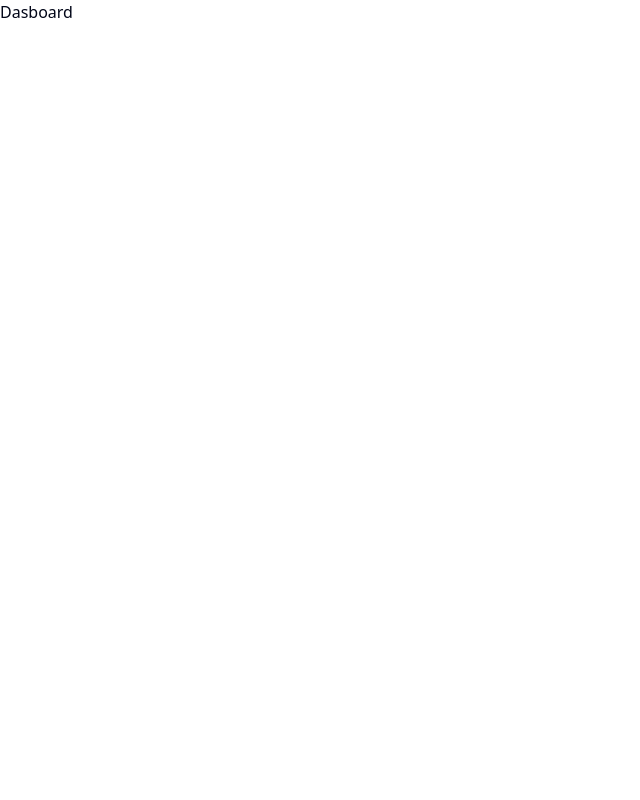
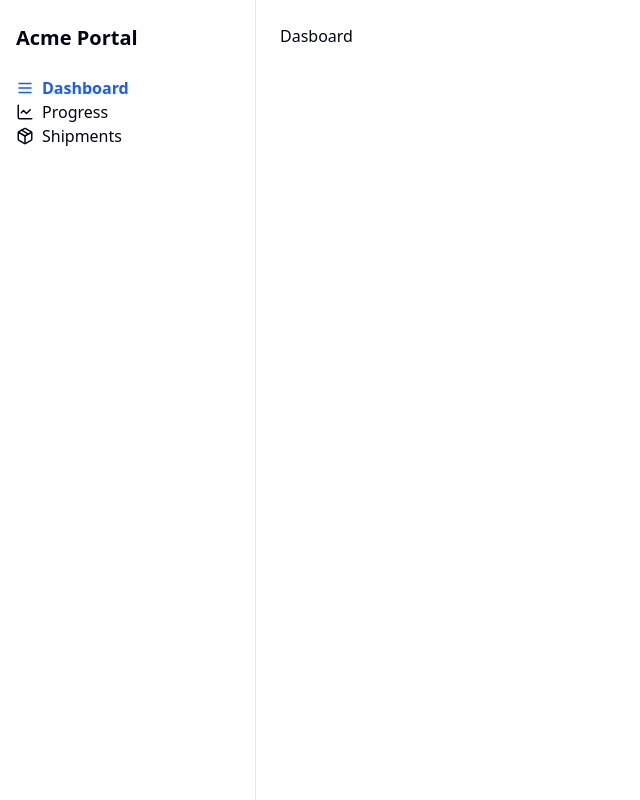
Before and after one commit to Sardar-Sadiq/Assessment-from-Phoenix-labs, a React (Vite) app: page /dashboard in a window 1280 px wide. Shown: the whole page, without its empty margins (0-640 px from the left). Built offline with nearby package versions, Linux system fonts and the light colour scheme.

Commit message:
created the routes

```diff
--- a/package.json
+++ b/package.json
@@ -4,7 +4,7 @@
   "version": "0.0.0",
   "type": "module",
   "scripts": {
-    "dev": "vite",
+    "nigga": "vite",
     "build": "vite build",
     "lint": "eslint .",
     "preview": "vite preview"
--- /dev/null
+++ b/src/components/Layout.jsx
@@ -0,0 +1,35 @@
+import { Outlet, NavLink } from "react-router-dom";
+import { Menu, Package, LineChart } from "lucide-react";
+
+export default function Layout() {
+  return (
+    <div className="flex h-screen">
+      {/* Sidebar */}
+      <aside className="w-64 bg-white border-r px-4 py-6 hidden md:block">
+        <div className="text-xl font-bold mb-6">Acme Portal</div>
+        <nav className="space-y-4">
+          <NavLink to="/dashboard" className={({ isActive }) => isActive ? "font-semibold text-blue-600" : ""}>
+            <div className="flex items-center gap-2">
+              <Menu size={18} /> Dashboard
+            </div>
+          </NavLink>
+          <NavLink to="/progress" className={({ isActive }) => isActive ? "font-semibold text-blue-600" : ""}>
+            <div className="flex items-center gap-2">
+              <LineChart size={18} /> Progress
+            </div>
+          </NavLink>
+          <NavLink to="/shipments" className={({ isActive }) => isActive ? "font-semibold text-blue-600" : ""}>
+            <div className="flex items-center gap-2">
+              <Package size={18} /> Shipments
+            </div>
+          </NavLink>
+        </nav>
+      </aside>
+
+      {/* Main content */}
+      <main className="flex-1 p-6 overflow-auto">
+        <Outlet />
+      </main>
+    </div>
+  );
+}
```
Also changed, not shown: src/routes/index.jsx (+13 -4 lines).
